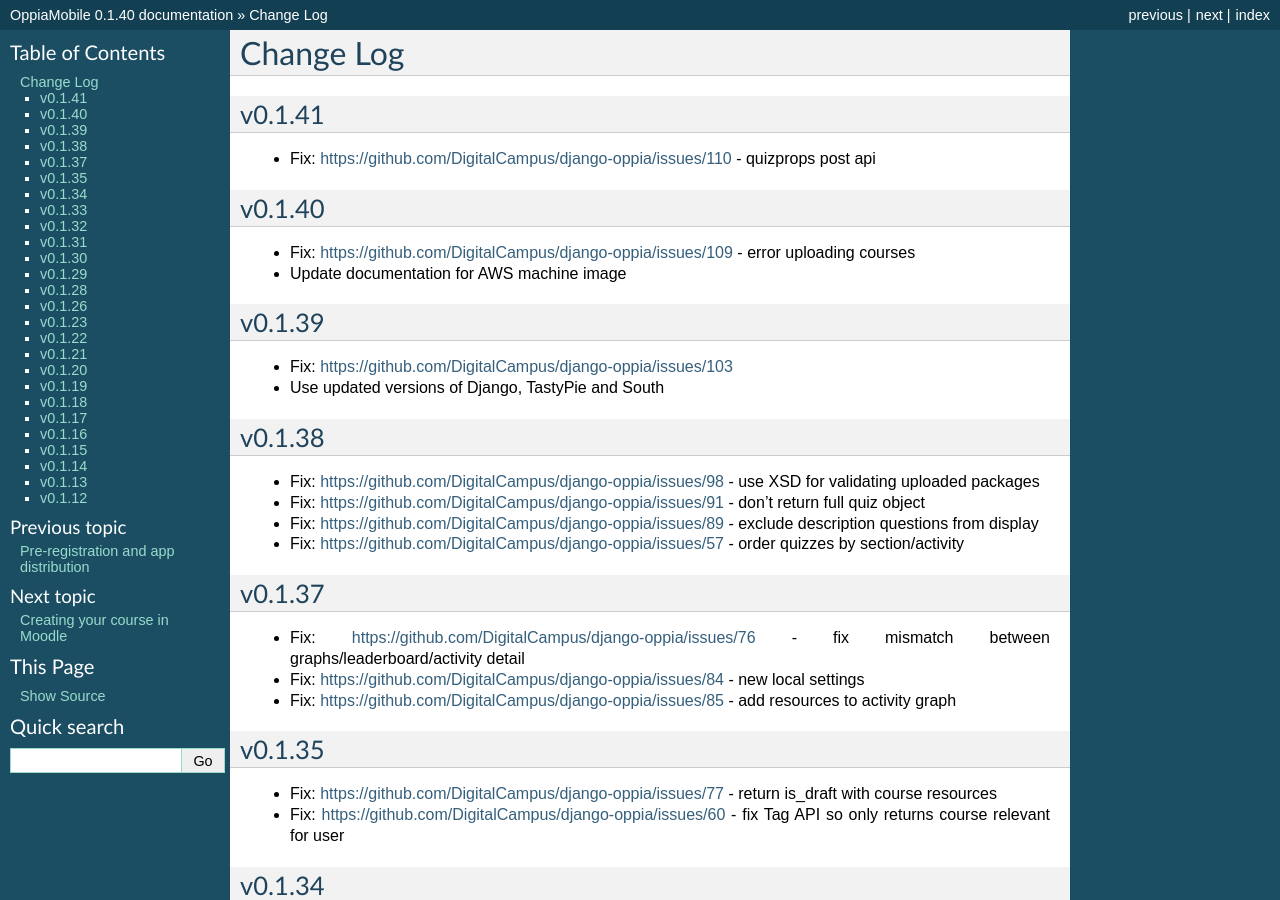
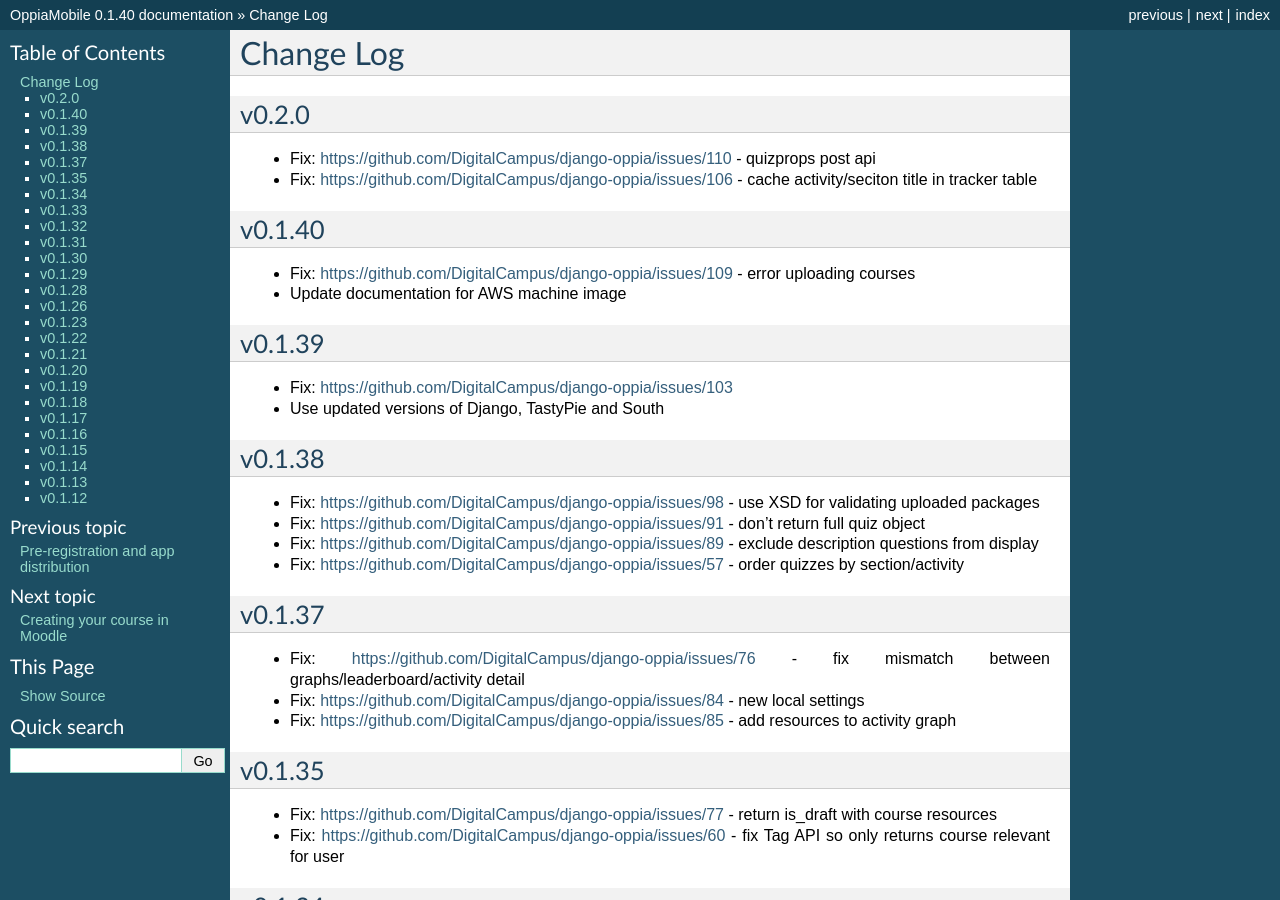
Before and after one commit to DigitalCampus/django-oppia, a Sphinx documentation site: the page built from docs/changelog.rst, in a window 1280 px wide and 900 px high. Built offline with Sphinx 7.4.7, drawn with Linux system fonts in a browser that asks for light colours; the version number is read from the project's files by our own code.

Commit message:
CLOSED - task 106: In tracker log how to preserve the activity title after activity has been updated https://github.com/DigitalCampus/django-oppia/issues/issue/106

```diff
--- a/docs/changelog.rst
+++ b/docs/changelog.rst
@@ -1,9 +1,10 @@
 Change Log
 ============
 
-v0.1.41
+v0.2.0
 -------
 * Fix: https://github.com/DigitalCampus/django-oppia/issues/110 - quizprops post api
+* Fix: https://github.com/DigitalCampus/django-oppia/issues/106 - cache activity/seciton title in tracker table
 
 v0.1.40
 -------
```
